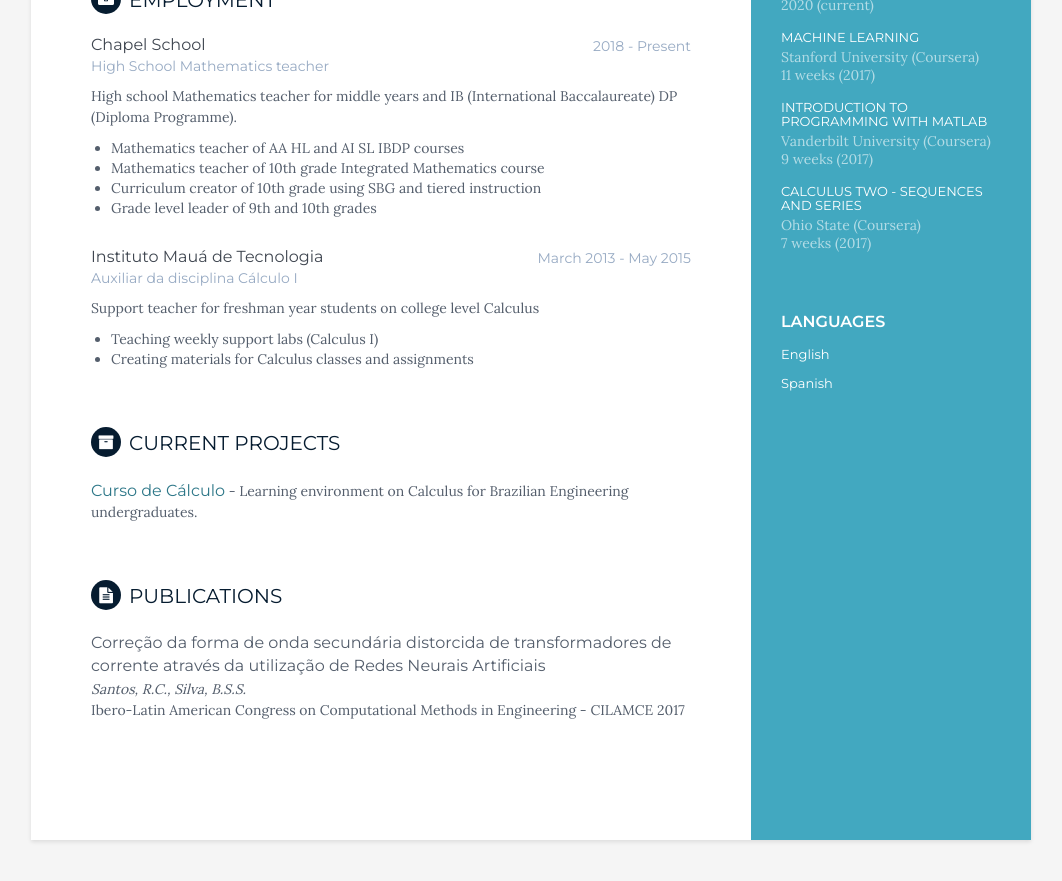
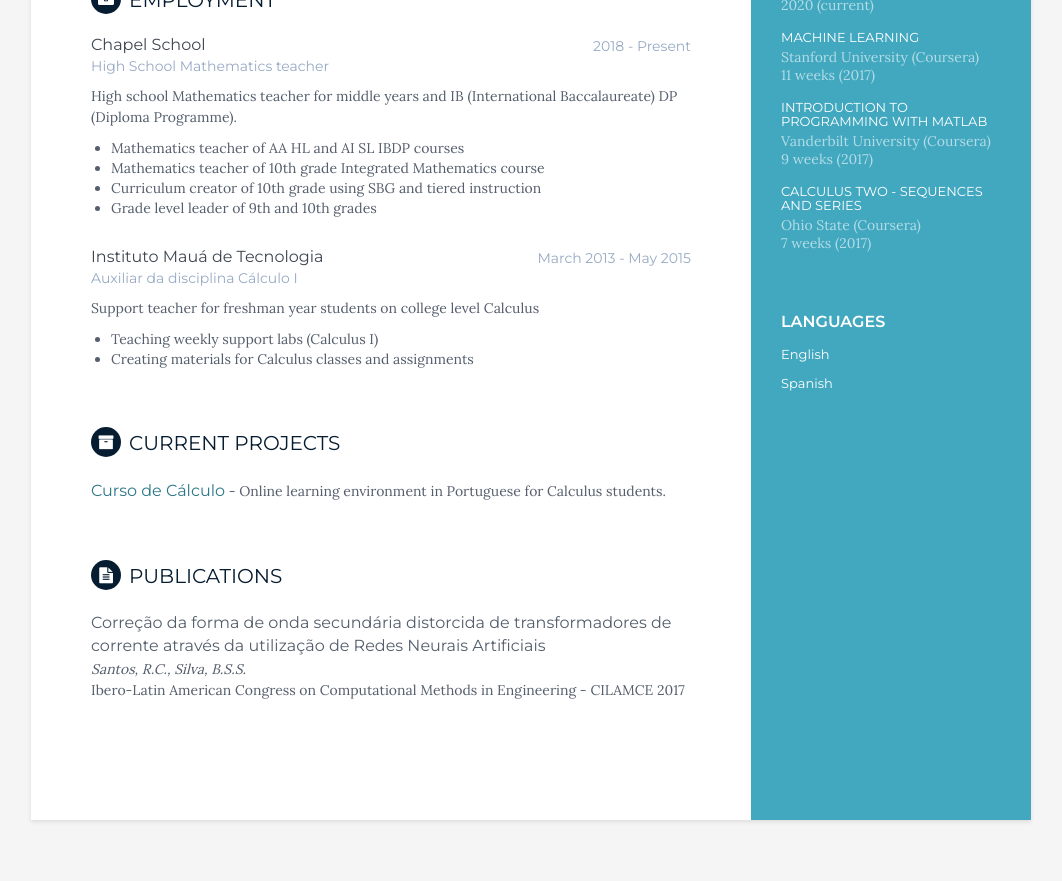
Before and after one commit to bru1987/bru1987.github.io, a Jekyll site: the page built from cv.html, in a window 1280 px wide and 900 px high, scrolled down 906 px. Shown: the top 881 px of the window, without its empty margins (109-1171 px from the left). Built offline with Jekyll 4.4.1, drawn with Linux system fonts in a browser that asks for light colours.

Commit message:
Update projects.yml

```diff
--- a/_data/projects.yml
+++ b/_data/projects.yml
@@ -2,4 +2,4 @@ projects:
   - project:
     title: Curso de Cálculo
     link: "http://www.cursodecalculo.com.br"
-    tagline: "Learning environment on Calculus for Brazilian Engineering undergraduates."
+    tagline: "Online learning environment in Portuguese for Calculus students."
```
